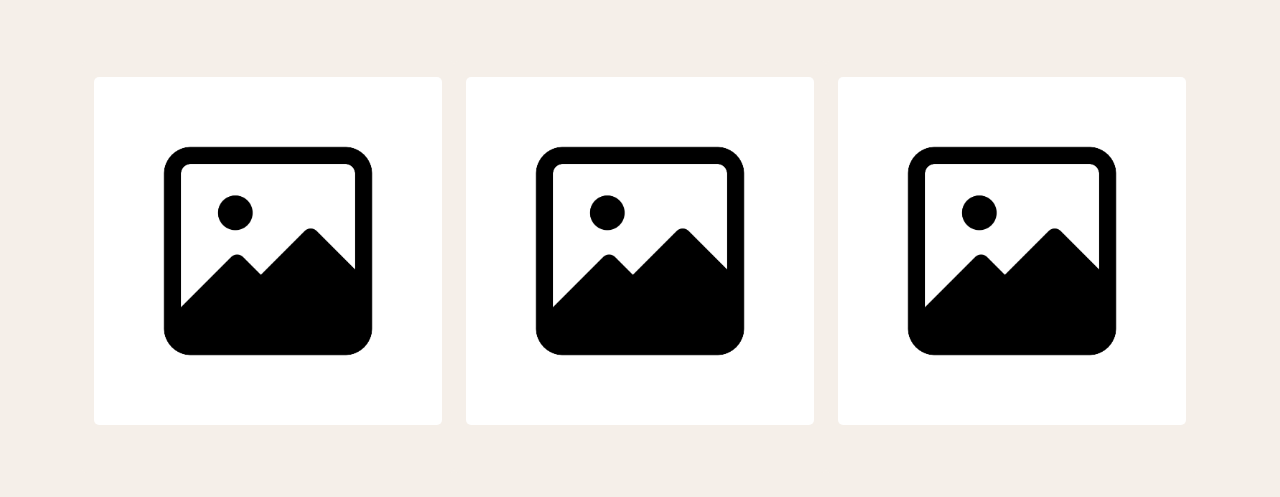
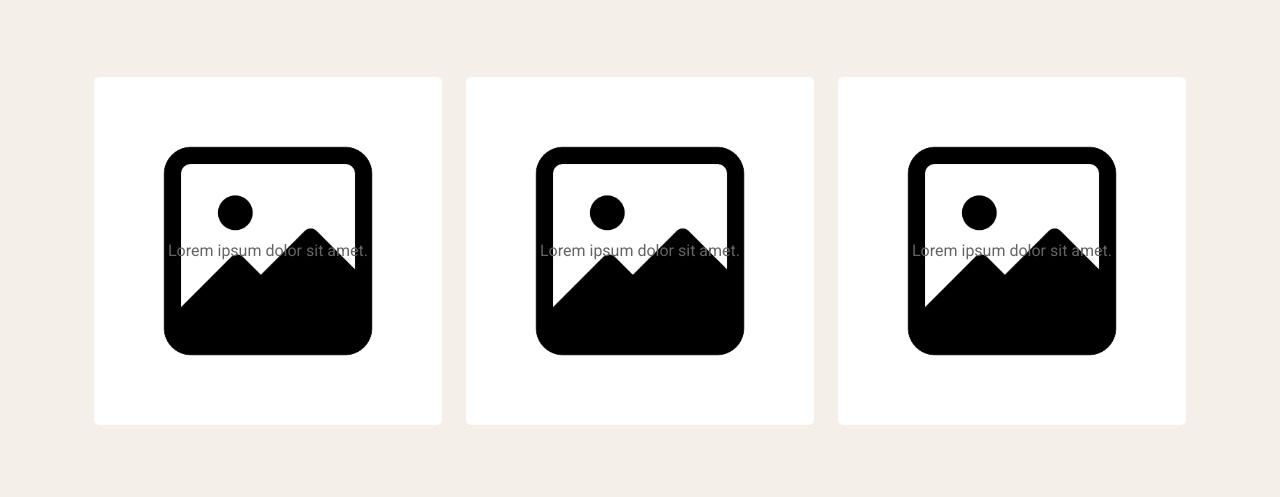
Before and after one commit to Andreas-Schellekens/Computorials, a plain HTML site: page index.html in a window 1280 px wide. Shown: the part 303-800 px from the top of the page. Drawn offline with nearby package versions, Linux system fonts and the light colour scheme.

Commit message:
index aanpassingen

```diff
--- a/Css/index.css
+++ b/Css/index.css
@@ -1,7 +1,6 @@
 .main-img {
     width: 100%;
     height: auto;
-    max-width: 500px;
     border-radius: 5px;
 }
 
@@ -20,11 +19,68 @@ section:hover {
     max-width: 500px;
 }
 
-@media screen and (min-width: 992px) {
+@media screen and (min-width: 768px) {
+
+    .img-div {
+        position: relative;
+    }
+
+    .text-div {
+        position: absolute;
+        left: 0px;
+        top: 0px;
+        width: 324px;
+        height: 324px;
+        filter: grayscale(100%);
+        transition: 0.5s;
+        display: flex;
+        justify-content: center;
+        align-items: center;
+
+    }
+
+    .text-div:hover {
+        color: #e26a1f;
+        filter: grayscale(0%);
+    }
+
     section {padding: 1rem;
-        background-color: #f5efe9}
+        background-color: #f5efe9;
+    width: 600px}
+
+    section:hover {
+        background-color: #f5efe9;
+    }
 
     figcaption {display: none}
 
+}
+
+@media screen and (min-width: 992px) {
+
+    .text-div {
+        height: 288px;
+        width: 288px;
+    }
 
 }
+
+@media screen and (min-width: 1200px) {
+
+
+    .text-div {
+        height: 348px;
+        width: 348px;
+    }
+
+}
+
+@media screen and (min-width: 1400px) {
+
+
+    .text-div {
+        height: 408px;
+        width: 408px;
+    }
+
+}
--- a/index.html
+++ b/index.html
@@ -41,40 +41,55 @@
 
 
     <div class="container">
-        <div class="row cards">
-            <section class="justify-content-center d-flex my-5 col-12 col-lg-4">
+        <div class="row cards justify-content-center d-flex">
+            <section class=" col-12 my-5 justify-content-center d-flex col-md-6 col-lg-4">
                 <figure>
                     <a href="#!">
-                        <img class="main-img" src="Assets/placeholder.jpeg" alt="placeholder">
+                        <div class="img-div">
+                            <img class="main-img" src="Assets/placeholder.jpeg" alt="placeholder">
+                            <div class="text-div">
+                                Lorem ipsum dolor sit amet.
+                            </div>
+                        </div>
                     </a>
                     <figcaption class="mt-3 text-center">Lorem ipsum dolor sit amet, consectetur adipisicing elit.
                         Corporis, quasi!
                     </figcaption>
-                    <p></p>
+
                 </figure>
             </section>
 
-            <section class="justify-content-center d-flex my-5 col-12 col-lg-4">
+            <section class="justify-content-center d-flex col-12 my-5 col-md-6 col-lg-4">
                 <figure>
                     <a href="#!">
-                        <img class="main-img" src="Assets/placeholder.jpeg" alt="placeholder">
+                        <div class="img-div">
+                            <img class="main-img" src="Assets/placeholder.jpeg" alt="placeholder">
+                            <div class="text-div">
+                                Lorem ipsum dolor sit amet.
+                            </div>
+                        </div>
                     </a>
                     <figcaption class="mt-3 text-center">Lorem ipsum dolor sit amet, consectetur adipisicing elit.
                         Delectus, sed.
                     </figcaption>
-                    <p></p>
+
                 </figure>
             </section>
 
-            <section class="justify-content-center d-flex my-5 col-12 col-lg-4">
+            <section class="justify-content-center col-12 d-flex col-md-6  my-5 col-lg-4">
                 <figure>
                     <a href="#!">
-                        <img class="main-img" src="Assets/placeholder.jpeg" alt="placeholder">
+                        <div class="img-div">
+                            <img class="main-img" src="Assets/placeholder.jpeg" alt="placeholder">
+                            <div class="text-div">
+                                Lorem ipsum dolor sit amet.
+                            </div>
+                        </div>
                     </a>
                     <figcaption class="mt-3 text-center">Lorem ipsum dolor sit amet, consectetur adipisicing elit.
                         Minima, officia.
                     </figcaption>
-                    <p></p>
+
                 </figure>
             </section>
         </div>
```
